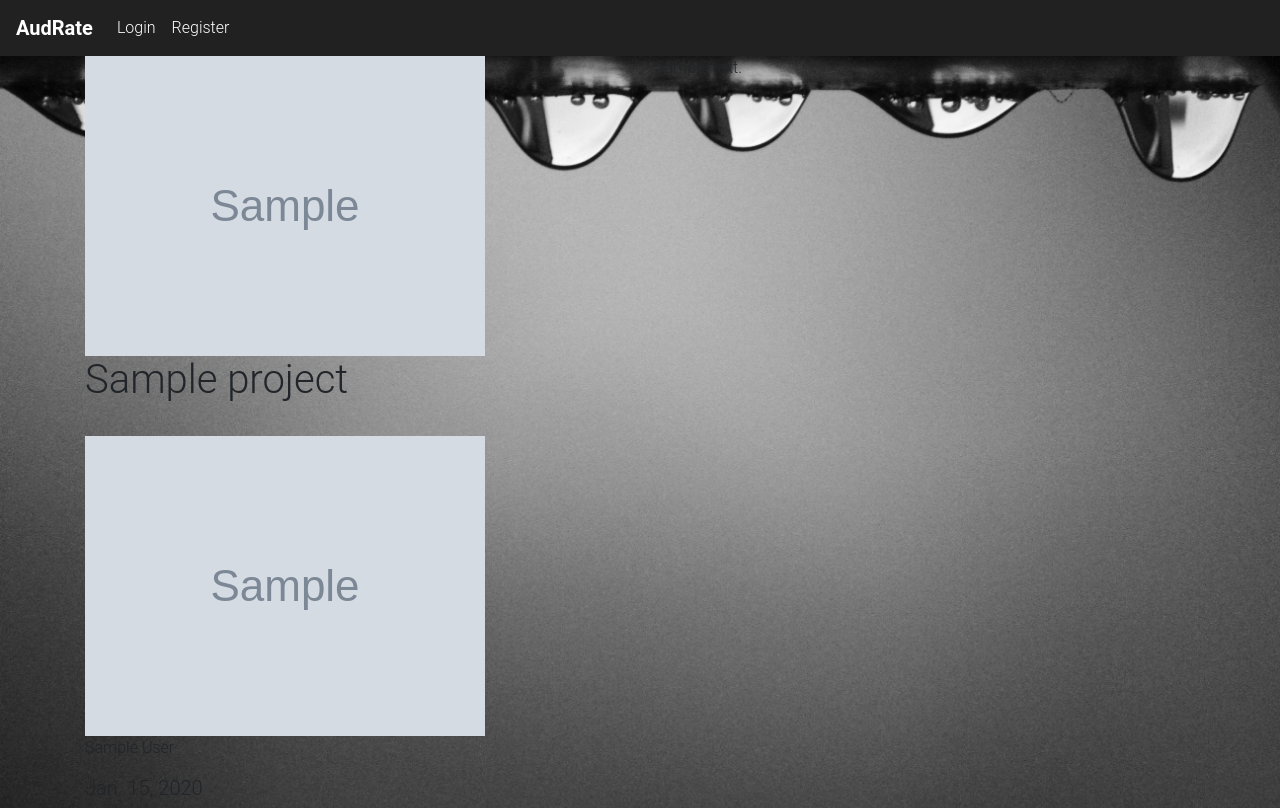
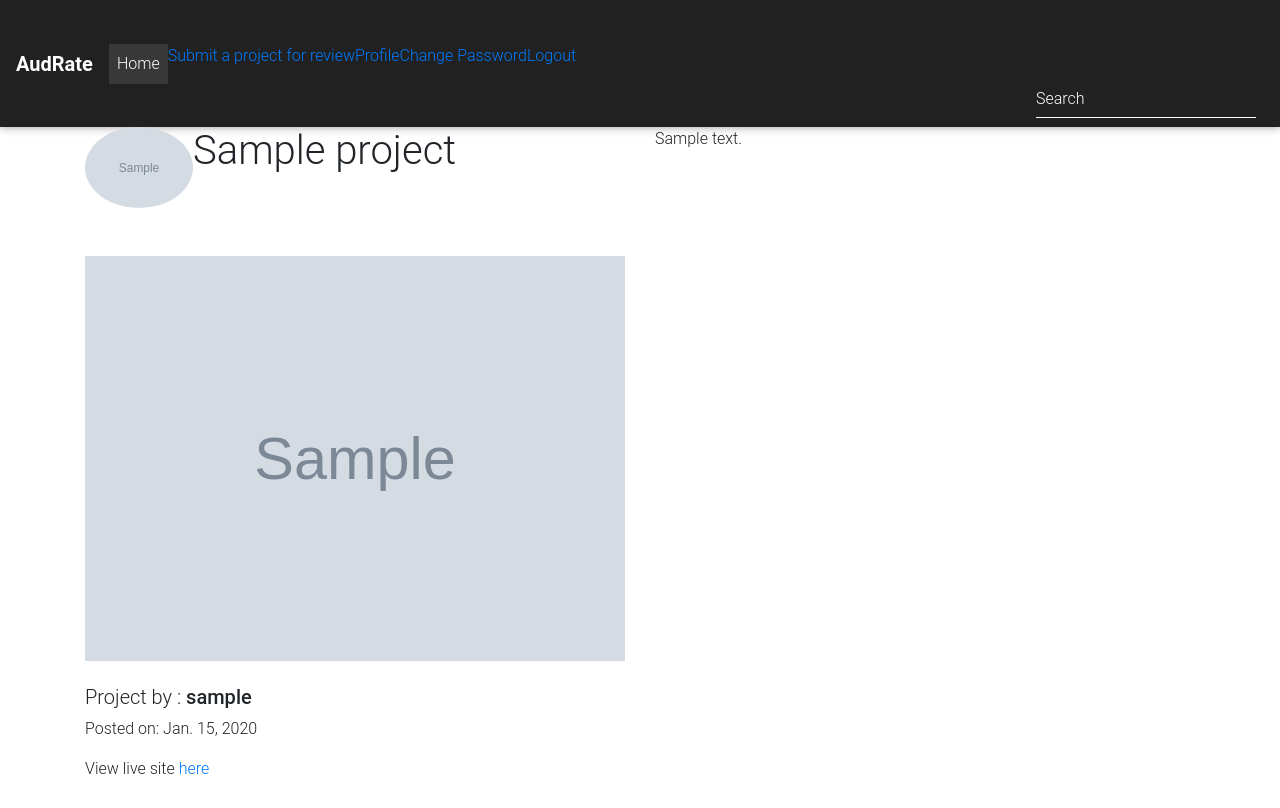
Before and after one commit to audreynjiraini/awwwards, a Django app: page /project/1/ in a window 1280 px wide. After the commit the page ends 774 px from the top, so only its background shows below. Run offline with Django 3.2, Linux system fonts and the light colour scheme; a user stored in the database is signed in; tables that the repository leaves empty hold one stand-in row (values such as "Sample post"); grey boxes marked "Sample" are stand-in pictures; some libraries are stand-ins or nearby versions.

Commit message:
fix error to display individual projects on relevant templates

```diff
--- a/app/templates/base.html
+++ b/app/templates/base.html
@@ -22,6 +22,7 @@
     {% block styles %}
 
     <link rel="stylesheet" href="{% static 'css/base.css' %}">
+    <link rel="stylesheet" href="https://fonts.googleapis.com/css?family=Cinzel:900|Lato:700&display=swap">
     <link rel="stylesheet" href="https://stackpath.bootstrapcdn.com/font-awesome/4.7.0/css/font-awesome.min.css">
     <!-- Bootstrap core CSS -->
     <link rel="stylesheet" href="https://cdnjs.cloudflare.com/ajax/libs/twitter-bootstrap/4.3.1/css/bootstrap.min.css">
@@ -32,7 +33,7 @@
 
 </head>
 
-<body>
+<body id="img.source-image">
     {% include "navbar.html" %}
 
 
--- a/app/templates/navbar.html
+++ b/app/templates/navbar.html
@@ -1,28 +1,28 @@
 <!--Navbar-->
-<nav class = "navbar navbar-expand-lg navbar-dark bg-dark">
+<nav class="navbar navbar-expand-lg navbar-dark bg-dark">
 
     <!-- Navbar brand -->
-    <a class = "navbar-brand font-weight-bold" href = "{% url 'index' %}">AudRate</a>
+    <a class="navbar-brand font-weight-bold" href="{% url 'index' %}">AudRate</a>
 
     <!-- Collapse button -->
-    <button class = "navbar-toggler" type = "button" data-toggle = "collapse" data-target = "#basicExampleNav"
-        aria-controls = "basicExampleNav" aria-expanded = "false" aria-label = "Toggle navigation">
-        <span class = "navbar-toggler-icon"></span>
+    <button class="navbar-toggler" type="button" data-toggle="collapse" data-target="#basicExampleNav"
+        aria-controls="basicExampleNav" aria-expanded="false" aria-label="Toggle navigation">
+        <span class="navbar-toggler-icon"></span>
     </button>
 
     <!-- Collapsible content -->
-    <div class = "collapse navbar-collapse" id = "basicExampleNav">
+    <div class="collapse navbar-collapse" id="basicExampleNav">
 
-        {% if current_user.is_authenticated %}
+        {% if user.is_authenticated %}
         <!-- Links -->
-        <ul class = "navbar-nav mr-auto">
-            <li class = "nav-item active">
-                <a class = "nav-link" href = "{% url 'index' %}">Home <span class = "sr-only">(current)</span></a>
+        <ul class="navbar-nav mr-auto">
+            <li class="nav-item active">
+                <a class="nav-link" href="{% url 'index' %}">Home <span class="sr-only">(current)</span></a>
 
-                <li><a class = "nav-item" href = "{% url 'new-project' %}">Submit a project for review</a></li>
-                <li> <a href = "{% url 'myprofile' %}">Profile</a></li>
-                <a href = "/accounts/password/change">Change Password</a>
-                <li> <a href = "/logout">Logout</a></li>
+                <li><a class="nav-item" href="{% url 'new_project' %}">Submit a project for review</a></li>
+                <li><a class="nav-item" href="{% url 'myprofile' %}">Profile</a></li>
+                <li><a href="/accounts/password/change">Change Password</a></li>
+                <li><a href="/logout">Logout</a></li>
 
             </li>
         </ul>
@@ -30,9 +30,9 @@
         <!-- Links -->
 
         <!-- Search form -->
-        <form class = "form-inline" action = "{% url 'search_results' %}">
-            <div class = "md-form my-0">
-                <input class = "form-control mr-sm-2" type = "text" placeholder = "Search" aria-label = "Search" name  =  "project">
+        <form class="form-inline" action="{% url 'search_results' %}">
+            <div class="md-form my-0">
+                <input class="form-control mr-sm-2" type="text" placeholder="Search" aria-label="Search" name = "project">
             </div>
         </form>
         <!-- End of search form -->
@@ -40,12 +40,12 @@
         {% else %}
 
         <!-- Links -->
-        <ul class = "navbar-nav mr-auto">
-            <li class = "nav-item">
-                <a class = "nav-link" href = "/accounts/login">Login</a>
+        <ul class="navbar-nav mr-auto">
+            <li class="nav-item">
+                <a class="nav-link" href="/accounts/login">Login</a>
             </li>
-            <li class = "nav-item">
-                <a class = "nav-link" href = "/accounts/register">Register</a>
+            <li class="nav-item">
+                <a class="nav-link" href="/accounts/register">Register</a>
             </li>
 
         </ul>
--- a/app/templates/new_project.html
+++ b/app/templates/new_project.html
@@ -1,6 +1,7 @@
 {% extends 'base.html' %}
 {% load static %}
 {% load staticfiles %}
+{% load bootstrap4 %}
 
 
 {% block styles %}
@@ -23,7 +24,7 @@
                 <form action="" method="POST" enctype="multipart/form-data">
                     {% csrf_token %}
 
-                    {% bootstrap_form form %}
+                    {% bootstrap_form project_form %}
                     <button class="btn btn-secondary" type="submit">Submit Project</button>
                 </form>
             </div>
--- a/app/templates/project_view.html
+++ b/app/templates/project_view.html
@@ -15,15 +15,17 @@
 <div class="container">
     <div class="row">
         <div class="col-md-6">
-            <div>
-                <img src="{{ project.author.avatar.url }}" alt="">
+            <div style="display:flex; flex-direction: right;">
+                <img style="border-radius: 100%" width="20%;"  src="{{ project.author.avatar.url }}" alt="">
                 <h1 class="title">{{ project.title }} <a href="{{ project.link }}"></a></h1>
             </div>
-            <br>
+            <br><br>
 
-            <img src="{{ project.image.url }}" alt="">
-            <p>{{ project.author.user.first_name }} {{ project.author.user.last_name }}</p>
-            <h5>{{ project.pub_date| date }}</h5>
+            <img width="100%;" src="{{ project.image.url }}" alt="">
+            <br><br>
+            <h5> Project by : <strong> {{ project.author.user.username }} </strong> </h5>
+            <p>Posted on: {{ project.pub_date| date }}</p>
+            <p>View live site <a href="{{ project.link }}">here</a></p>
         </div>
 
         <div class="col-md-6">
--- a/app/urls.py
+++ b/app/urls.py
@@ -8,11 +8,10 @@ from rest_framework.authtoken.views import obtain_auth_token
 urlpatterns = [
     url('^$', views.index, name = 'index'),
     url(r'^search/$', views.search_results, name = 'search_results'),
-    url(r'^profile/', views.myprofile, name = 'profile'),
+    url(r'^profile/', views.myprofile, name = 'myprofile'),
     url(r'^profile/update', views.update_profile, name = 'update_profile'),
     url(r'^project/new', views.new_project, name = 'new_project'),
-    # url(r'^project/<int:id>', views.project_view, name = 'project_view'),
-    url(r'^project/(?P<id>[0-9]+)/$', views.project_view, name = 'project_view'),
+    url(r'^project/(?P<project_id>\d+)/', views.project_view, name = 'project_view'),
     url(r'^api-token-auth/', obtain_auth_token),
     url(r'^api/profiles/', views.ProfileList.as_view()),
     url(r'^api/projects/', views.ProjectList.as_view()),
--- a/app/views.py
+++ b/app/views.py
@@ -21,7 +21,8 @@ def index(request):
     title = 'AudRate'
     projects = Project.objects.all()
 
-    return render(request, 'index.html', {'title': title, 'projects': projects})
+
+    return render(request, 'index.html', {"projects": projects, "title": title})
 
 
 def search_results(request):
@@ -36,7 +37,7 @@ def search_results(request):
         return render(request, 'search.html', {"message": message, "projects": searched_projects})
 
     else:
-        message = "You haven't searched for any term"
+        message = "You haven't searched for any project"
 
         return render(request, 'search.html', {"message": message})
 
@@ -44,11 +45,11 @@ def search_results(request):
 @login_required(login_url = '/accounts/login/')
 def myprofile(request):
 
-    current_user = request.user
-    author = current_user
+    user = request.user
+    # author = user.profile
 
-    projects = Project.objects.filter(author = current_user.profile)
-    title = f'{current_user.first_name} {current_user.last_name}'
+    projects = Project.objects.filter(author = user.profile)
+    title = f'{user.first_name} {user.last_name}'
 
     return render(request, 'myprofile.html', {'projects': projects, 'title': title})
 
@@ -56,24 +57,24 @@ def myprofile(request):
 @login_required(login_url = '/accounts/login/')
 def update_profile(request):
 
-    current_user = request.user
-    title = f'Edit {current_user.first_name} {current_user.last_name}\'s Profile'
+    user = request.user
+    title = f'Edit {user.first_name} {user.last_name}\'s Profile'
 
     if request.method == 'POST':
-      profile_form = ProfileUpdateForm(request.POST, request.FILES,instance = current_user.profile)
+      profile_form = ProfileUpdateForm(request.POST, request.FILES,instance = user.profile)
       contact_form = ContactUpdateForm(request.POST)
 
       if profile_form.is_valid() and contact_form.is_valid():
          profile_form.save()
 
          contact = contact_form.save(commit = False)
-         contact.profile = current_user.profile
+         contact.profile = user.profile
          contact.save()
 
          return redirect('myprofile')
 
     else:
-        profile_form = ProfileUpdateForm(instance = current_user.profile)
+        profile_form = ProfileUpdateForm(instance = user.profile)
         contact_form = ContactUpdateForm()
 
     return render(request, 'update_profile.html', {'title': title, 'profile_form': profile_form, 'contact_form': contact_form})
@@ -82,7 +83,7 @@ def update_profile(request):
 @login_required(login_url = '/accounts/login/')
 def new_project(request):
 
-    current_user = request.user
+    user = request.user
     title = 'New Project'
 
     if request.method == 'POST':
@@ -90,7 +91,7 @@ def new_project(request):
 
         if project_form.is_valid():
             project = project_form.save(commit = False)
-            project.author = current_user.profile
+            project.author = user.profile
             project.save()
 
             return redirect('index')
@@ -100,20 +101,18 @@ def new_project(request):
     return render(request, 'new_project.html', {'title': title, 'project_form': project_form})
 
 
-@login_required(login_url = '/accounts/login/')
-def project_view(request, id):
 
-    current_user = request.user
-    project = Project.objects.filter(pk = id).first()
-    title = f'{project.title} by {project.author.user.first_name}'
+def project_view(request,project_id):
+
+    project = Project.objects.filter(pk = project_id)
 
     try:
-        project = Project.objects.get(pk = id)
+        project = Project.objects.get(pk = project_id)
 
     except Project.DoesNotExist:
         raise Http404("Sorry. The project does not exist.")
 
-    return render(request, 'project_view.html', {'title': title, 'project': project})
+    return render(request, 'project_view.html', { 'project': project})
 
 
 class ProfileList(APIView):
--- a/project/settings.py
+++ b/project/settings.py
@@ -26,7 +26,7 @@ BASE_DIR = os.path.dirname(os.path.dirname(os.path.abspath(__file__)))
 SECRET_KEY = config('SECRET_KEY')
 
 # SECURITY WARNING: don't run with debug turned on in production!
-DEBUG = False
+DEBUG = True
 
 ALLOWED_HOSTS = ['*']
 
--- a/static/css/base.css
+++ b/static/css/base.css
@@ -1,8 +1,9 @@
-body {
-    background: url("/static/background/bg2.jpg") no-repeat;
-    min-height: 100%;
-    min-width: 100%;
-    background-size:100%
+#img.source-image {
+    background: url("/static/background/bg2.jpg");
+    width: 100%;
+    position: absolute;
+    top: 0;
+    left: 0;
 }
 
 .card {
@@ -20,4 +21,13 @@ body {
 i {
     font-size: 1.3em;
     color: #000;
- }
+}
+
+.text-white {
+    color: white;
+    /* font-family: 'Lato', sans-serif; */
+    font-family: 'Cinzel', serif;
+}
+form {
+    margin-top: 6%;
+}
```
Also changed, not shown: app/templates/index.html (+14 -19 lines), app/templates/myprofile.html (+6 -6 lines), app/templates/registration/login.html (+13 -13 lines), app/templates/registration/registration_form.html (+13 -13 lines), app/templates/search.html (+4 -17 lines), media/projects/toothless.jpeg (added).
